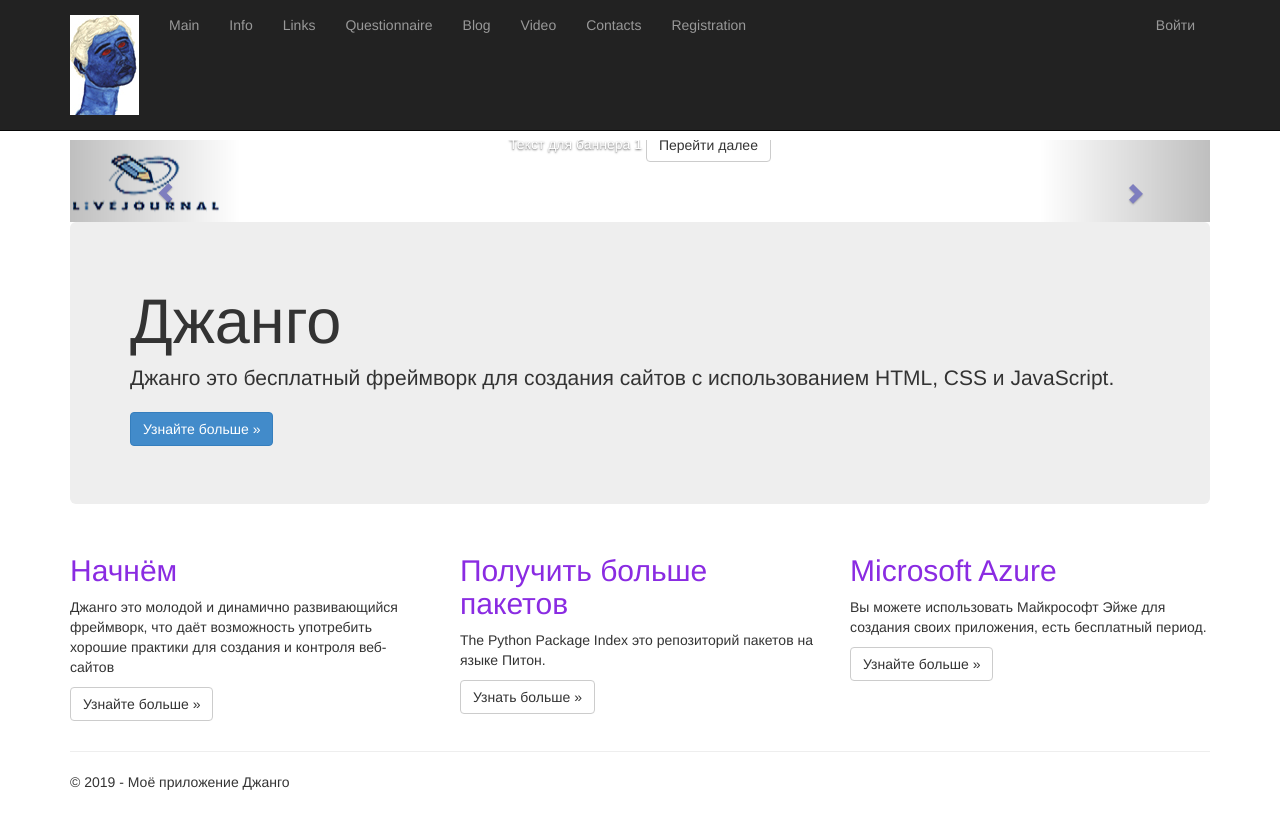
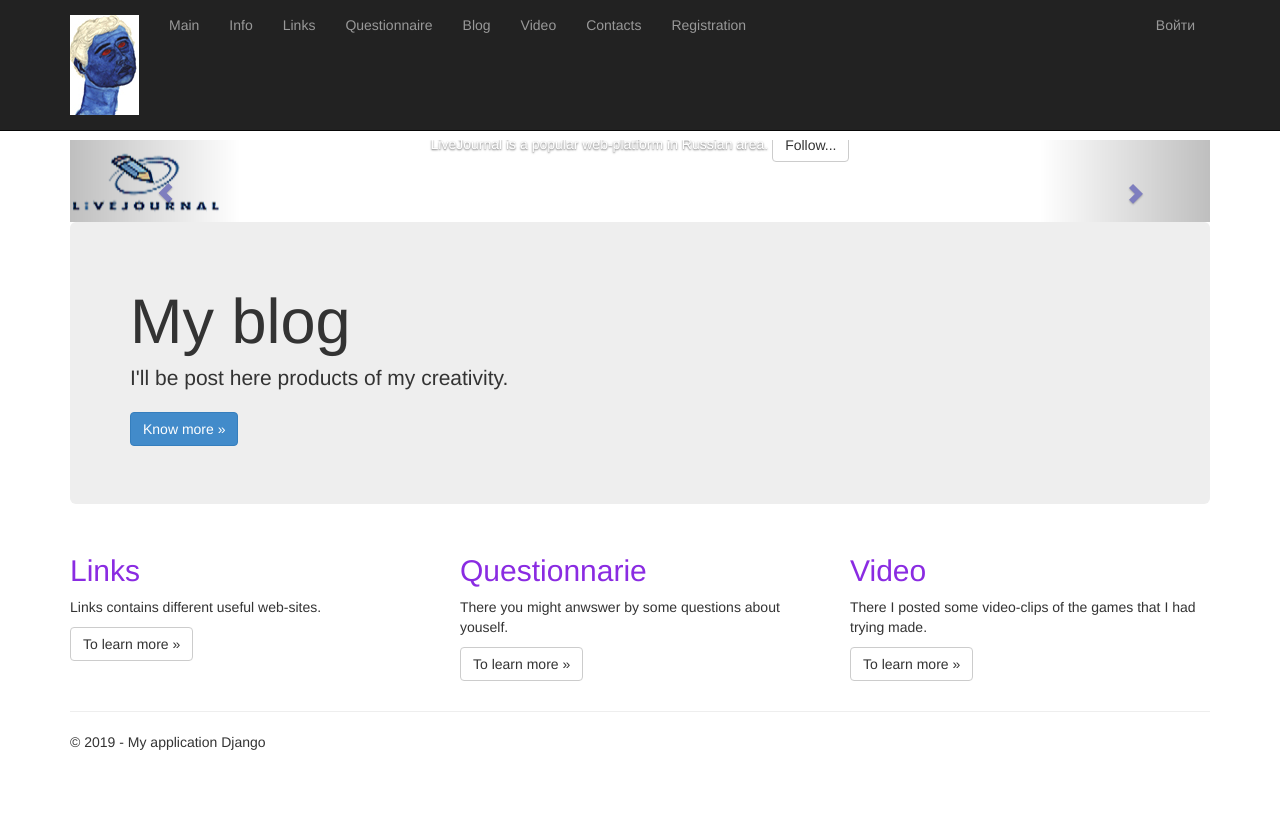
Before and after one commit to sapphirehead/DjangoOpenEdu2, a Django app: page / in a window 1280 px wide. After the commit the page ends 750 px from the top, so only its background shows below. Run offline with Django 3.2, Linux system fonts and the light colour scheme; some libraries are stand-ins or nearby versions.

Commit message:
Twentieth commit

```diff
--- a/app/templates/app/index.html
+++ b/app/templates/app/index.html
@@ -22,17 +22,17 @@
 
         <div class="item active">
 
-            <img src="{% static 'app/content/banner1.jpg'%} " alt="Первый слайд" class="img-responsive" />
+            <img src="{% static 'app/content/banner1.jpg'%} " alt="First slide" class="img-responsive" />
 
             <div class="carousel-caption" role="option">
 
                 <p>
 
-                    Текст для баннера 1
+                    LiveJournal is a popular web-platform in Russian area.
 
                     <a class="btn btn-default" href="https://livejournal.com/">
 
-                        Перейти далее
+                        Follow...
 
                     </a>
 
@@ -50,11 +50,11 @@
 
                 <p>
 
-                    Текст для баннера 2
+                    Kinopoisk is rather popular catalog of films of world. In Russian.
 
                     <a class="btn btn-default" href="https://www.kinopoisk.ru">
 
-                        Перейти далее
+                        Follow...
 
                     </a>
 
@@ -72,11 +72,11 @@
 
                 <p>
 
-                    Текст для баннера 3
+                    Proza is a site where different authors can publicate their literature texts.
 
                     <a class="btn btn-default" href="https://proza.ru">
 
-                        Перейти далее
+                        Follow...
 
                     </a>
 
@@ -94,11 +94,11 @@
 
                 <p>
 
-                    Текст для баннера 4
+                    Stihi is a site where different authors can publicate their literature texts.
 
                     <a class="btn btn-default" href="https://stihi.ru">
 
-                        Перейти далее
+                        Follow...
 
                     </a>
 
@@ -129,29 +129,28 @@
 </div>
 
 <div class="jumbotron">
-    <h1>Джанго</h1>
-    <p class="lead">Джанго это бесплатный фреймворк для создания сайтов с использованием HTML, CSS и JavaScript.</p>
-    <p><a href="https://www.djangoproject.com/" class="btn btn-primary btn-large">Узнайте больше &raquo;</a></p>
+    <h1>My blog</h1>
+    <p class="lead">I'll be post here products of my creativity. </p>
+    <p><a href="https://djey46.pythonanywhere.com/blog/" class="btn btn-primary btn-large">Know more &raquo;</a></p>
 </div>
 
 <div class="row">
     <div class="col-md-4">
-        <h2>Начнём</h2>
+        <h2>Links</h2>
         <p>
-            Джанго это молодой и динамично развивающийся фреймворк, что даёт возможность
-            употребить хорошие практики для создания и контроля веб-сайтов
+            Links contains different useful web-sites.
         </p>
-        <p><a class="btn btn-default" href="https://djangobook.com/django-tutorials/">Узнайте больше &raquo;</a></p>
+        <p><a class="btn btn-default" href="https://djey46.pythonanywhere.com/links/">To learn more &raquo;</a></p>
     </div>
     <div class="col-md-4">
-        <h2>Получить больше пакетов</h2>
-        <p>The Python Package Index это репозиторий пакетов на языке Питон.</p>
-        <p><a class="btn btn-default" href="https://pypi.org/">Узнать больше &raquo;</a></p>
+        <h2>Questionnarie</h2>
+        <p>There you might anwswer by some questions about youself.</p>
+        <p><a class="btn btn-default" href="https://djey46.pythonanywhere.com/questionnarie/">To learn more &raquo;</a></p>
     </div>
     <div class="col-md-4">
-        <h2>Microsoft Azure</h2>
-        <p>Вы можете использовать Майкрософт Эйже для создания своих приложения, есть бесплатный период.</p>
-        <p><a class="btn btn-default" href="http://azure.microsoft.com">Узнайте больше &raquo;</a></p>
+        <h2>Video</h2>
+        <p>There I posted some video-clips of the games that I had trying made.</p>
+        <p><a class="btn btn-default" href="https://djey46.pythonanywhere.com/videopost/">To learn more &raquo;</a></p>
     </div>
 </div>
 
--- a/app/templates/app/layout.html
+++ b/app/templates/app/layout.html
@@ -3,7 +3,7 @@
 <head>
     <meta charset="utf-8" />
     <meta name="viewport" content="width=device-width, initial-scale=1.0">
-    <title>{{ title }} - Моё приложение Джанго</title>
+    <title>{{ title }} - My blog</title>
     {% load staticfiles %}
     {#<link rel="stylesheet" type="text/css" href="{% static 'app/content/bootstrap.min.css' %}" />#}
     <link rel="stylesheet" type="text/css" href="{% static 'app/content/bootstrap.css' %}" />
@@ -48,7 +48,7 @@
 {% block content %}{% endblock %}
         <hr/>
         <footer>
-            <p>&copy; {{ year }} - Моё приложение Джанго</p>
+            <p>&copy; {{ year }} - My application Django</p>
         </footer>
     </div>
 
```
Also changed, not shown: app/templates/app/links.html (added, +12 -0 lines), 1 other file.
